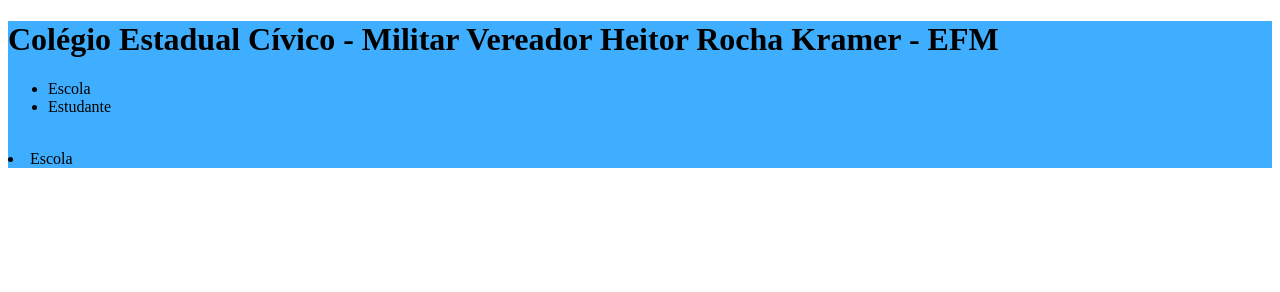
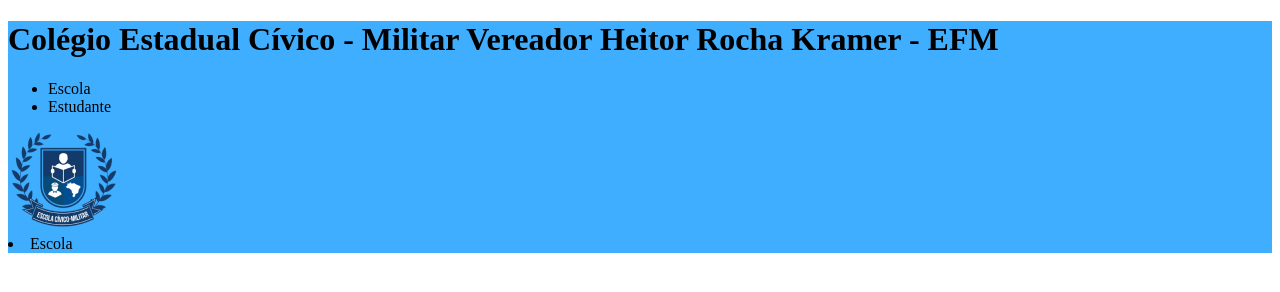
Before and after one commit to shaghazx/wesleys77, a plain HTML site: page index.html in a window 1280 px wide. Drawn offline with Linux system fonts and the light colour scheme.

Commit message:
atualizacao3.0

```diff
--- a/index.html
+++ b/index.html
@@ -15,7 +15,7 @@
 <li>Estudante</li>
 
     </ul>
-    <img src="" aslt="">
+    <img src="Rectangle 9 (1) (1).png" aslt="imagemccm">
     <li>Escola</li>
 </header>
 </body>
```
Also changed, not shown: Rectangle 9 (1) (1).png (added).
